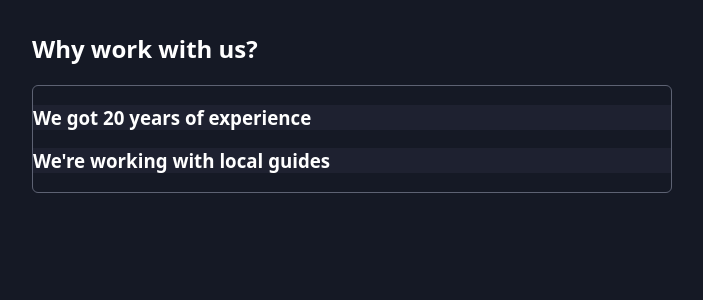
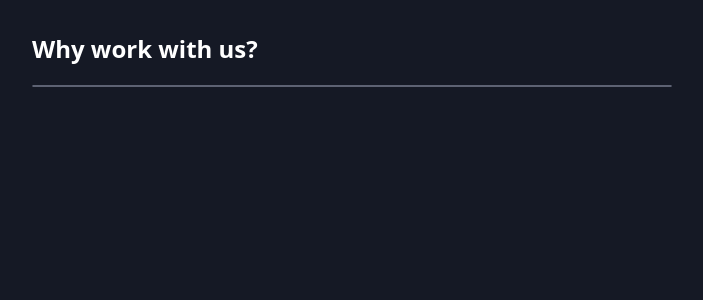
Before and after one commit to TriBhaskar/React-Patterns, a React (Vite) app: page / in a window 1280 px wide. Shown: the top 300 px of the page, without its empty margins (288-991 px from the left). Built offline with nearby package versions, Linux system fonts and the light colour scheme.

Commit message:
Refactor Accordion component and update styles

```diff
--- a/src/App.jsx
+++ b/src/App.jsx
@@ -7,35 +7,43 @@ function App() {
       <section>
         <h2>Why work with us?</h2>
         <Accordion className="accordion">
-          <Accordion.Item
+          <Accordion.Item id="experience" className="accordion-item">
+            <Accordion.Title id="experience" className="accordion-item-title">
+              We got 20 years of experience
+            </Accordion.Title>
+            <Accordion.Content
               id="experience"
-            className="accordion-item"
-            title="We got 20 years of experience"
+              className="accordion-item-content"
             >
               <article>
                 <p>You can&apos;t go wrong with us</p>
                 <p>
-                Lorem ipsum dolor, sit amet consectetur adipisicing elit. Earum
-                quo architecto quia facere, laboriosam id perferendis cumque
-                voluptatibus ipsam et, ratione harum dignissimos eveniet libero
-                eius quisquam quibusdam dolore repellendus.
+                  Lorem ipsum dolor, sit amet consectetur adipisicing elit.
+                  Earum quo architecto quia facere, laboriosam id perferendis
+                  cumque voluptatibus ipsam et, ratione harum dignissimos
+                  eveniet libero eius quisquam quibusdam dolore repellendus.
                 </p>
               </article>
+            </Accordion.Content>
           </Accordion.Item>
-          <Accordion.Item
+          <Accordion.Item id="local-guides" className="accordion-item">
+            <Accordion.Title id="local-guides" className="accordion-item-title">
+              We're working with local guides
+            </Accordion.Title>
+            <Accordion.Content
               id="local-guides"
-            className="accordion-item"
-            title="We're working with local guides"
+              className="accordion-item-content"
             >
               <article>
                 <p>We are not doing this along from our office.</p>
                 <p>
-                Lorem ipsum dolor, sit amet consectetur adipisicing elit. Earum
-                quo architecto quia facere, laboriosam id perferendis cumque
-                voluptatibus ipsam et, ratione harum dignissimos eveniet libero
-                eius quisquam quibusdam dolore repellendus.
+                  Lorem ipsum dolor, sit amet consectetur adipisicing elit.
+                  Earum quo architecto quia facere, laboriosam id perferendis
+                  cumque voluptatibus ipsam et, ratione harum dignissimos
+                  eveniet libero eius quisquam quibusdam dolore repellendus.
                 </p>
               </article>
+            </Accordion.Content>
           </Accordion.Item>
         </Accordion>
       </section>
--- a/src/components/Accordion/Accordion.jsx
+++ b/src/components/Accordion/Accordion.jsx
@@ -2,6 +2,8 @@ import { useContext } from "react";
 import { useState } from "react";
 import { createContext } from "react";
 import AccordionItem from "./AccordionItem";
+import AccordionTitle from "./AccordionTitle";
+import AccordionContent from "./AccordionContent";
 
 const AccordionContext = createContext();
 
@@ -32,3 +34,5 @@ export default function Accordion({ children, className }) {
 }
 
 Accordion.Item = AccordionItem;
+Accordion.Title = AccordionTitle;
+Accordion.Content = AccordionContent;
--- /dev/null
+++ b/src/components/Accordion/AccordionContent.jsx
@@ -0,0 +1,15 @@
+import { useAccordionContext } from "./Accordion";
+
+export default function AccordionContent({ id, className, children }) {
+  const { openItemId } = useAccordionContext();
+  const isOpen = openItemId === id;
+  return (
+    <div
+      className={
+        isOpen ? `${className ?? ""} open` : `${className ?? ""} close`
+      }
+    >
+      {children}
+    </div>
+  );
+}
--- a/src/components/Accordion/AccordionItem.jsx
+++ b/src/components/Accordion/AccordionItem.jsx
@@ -1,18 +1,5 @@
 import { useAccordionContext } from "./Accordion";
 
-export default function AccordionItem({ id, className, title, children }) {
-  const { openItemId, toggleItem } = useAccordionContext();
-  const isOpen = openItemId === id;
-  return (
-    <li className={className}>
-      <h3 onClick={() => toggleItem(id)}>{title}</h3>
-      <div
-        className={
-          isOpen ? "accordion-item-content open" : "accordion-item-content"
-        }
-      >
-        {children}
-      </div>
-    </li>
-  );
+export default function AccordionItem({ className, children }) {
+  return <li className={className}></li>;
 }
--- /dev/null
+++ b/src/components/Accordion/AccordionTitle.jsx
@@ -0,0 +1,9 @@
+import { useAccordionContext } from "./Accordion";
+export default function AccordionTitle({ id, className, children }) {
+  const { toggleItem } = useAccordionContext();
+  return (
+    <h3 className={className} onClick={() => toggleItem(id)}>
+      {children}
+    </h3>
+  );
+}
--- a/src/index.css
+++ b/src/index.css
@@ -3,8 +3,8 @@
 }
 
 html {
-  font-family: system-ui, -apple-system, BlinkMacSystemFont, 'Segoe UI', Roboto,
-    Oxygen, Ubuntu, Cantarell, 'Open Sans', 'Helvetica Neue', sans-serif;
+  font-family: system-ui, -apple-system, BlinkMacSystemFont, "Segoe UI", Roboto,
+    Oxygen, Ubuntu, Cantarell, "Open Sans", "Helvetica Neue", sans-serif;
 }
 
 body {
@@ -62,9 +62,11 @@ main {
 }
 
 .accordion-item-content {
-  display: none;
   padding: 1rem;
   background-color: #2c344a;
+}
+.close {
+  display: none;
 }
 
 .open {
```
Lines whose indentation alone changed are shown as unchanged.
